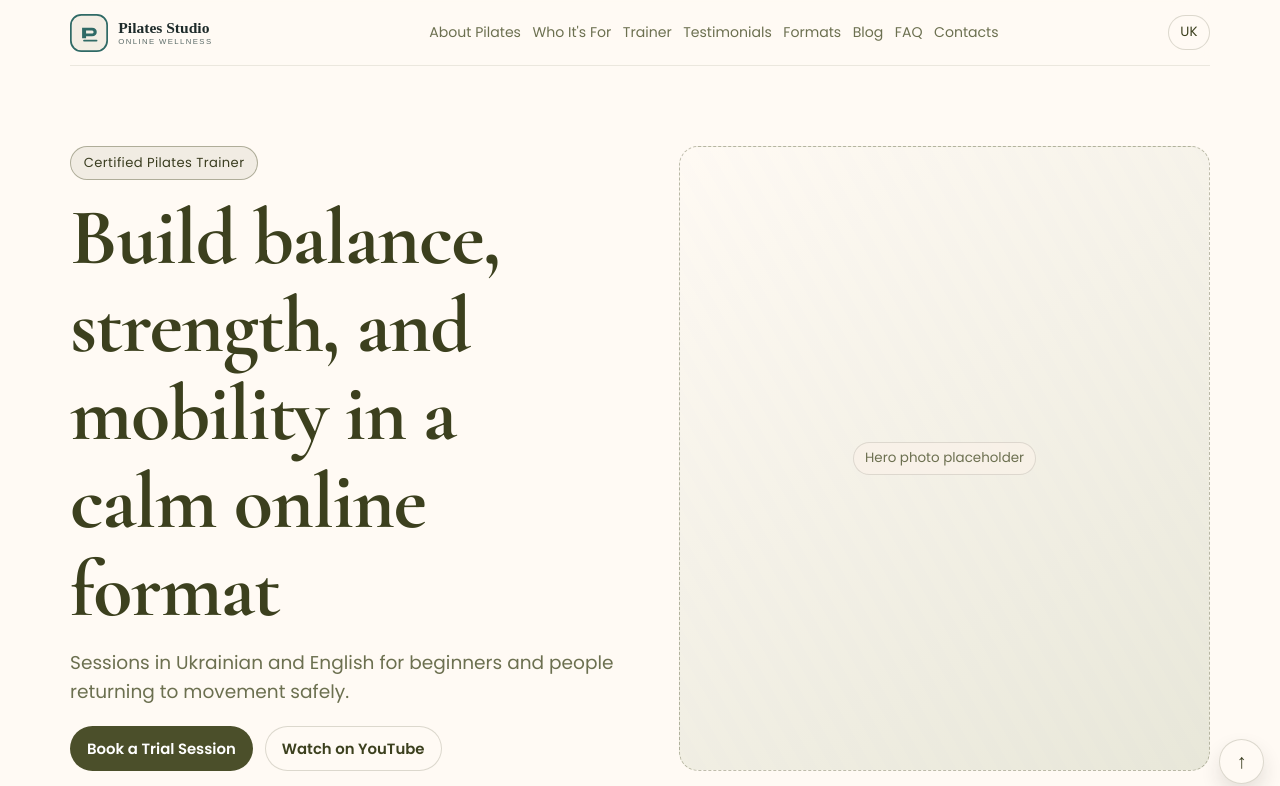
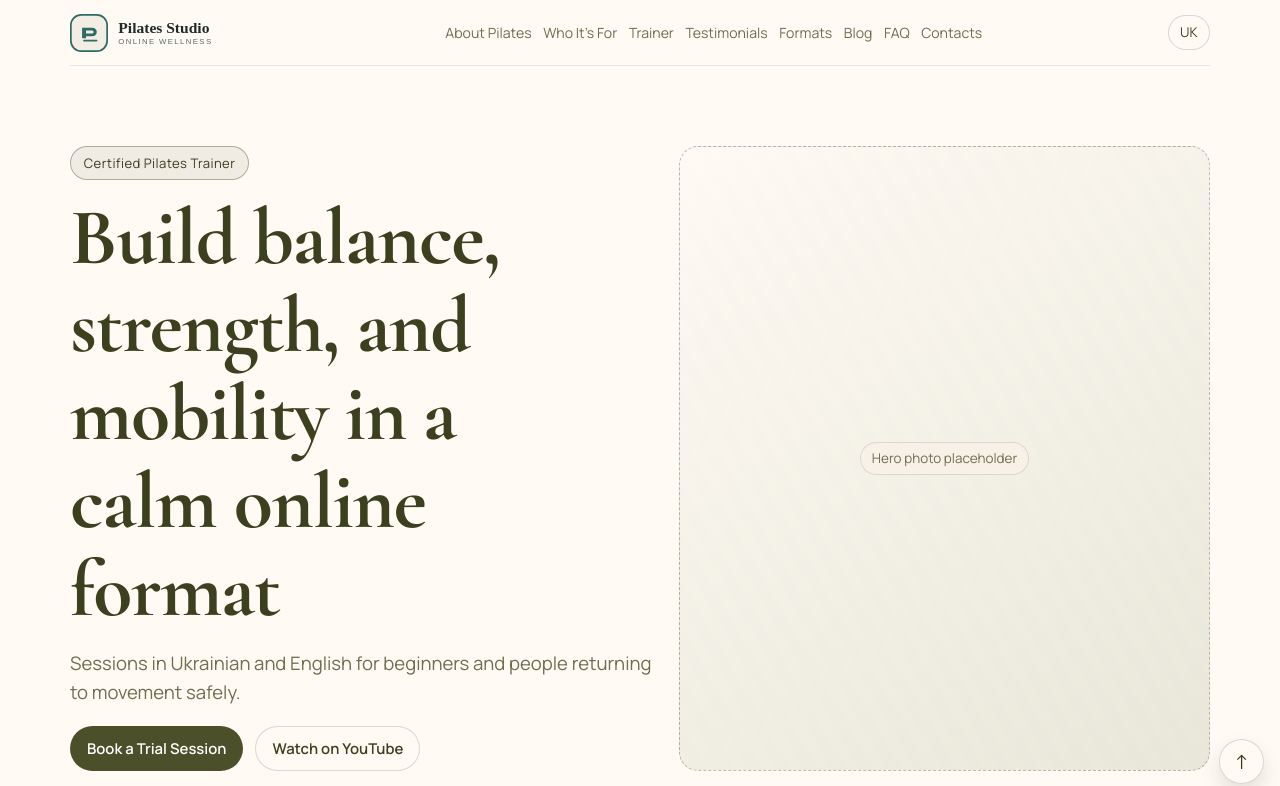
Before and after one commit to alexshen73/pilates-studio, a Next.js app: page /en in a window 1280 px wide. Shown: the top 786 px of the page. Built offline with nearby package versions, Linux system fonts and the light colour scheme.

Commit message:
revert: restore previous font setup

```diff
--- a/app/globals.css
+++ b/app/globals.css
@@ -25,7 +25,7 @@ body {
   margin: 0;
   color: var(--text);
   background: var(--bg);
-  font-family: "Poppins", var(--font-body-latin), var(--font-body), "Trebuchet MS", sans-serif;
+  font-family: var(--font-body), "Trebuchet MS", sans-serif;
   line-height: 1.55;
 }
 
@@ -155,7 +155,7 @@ h2,
 h3 {
   margin: 0;
   line-height: 1.1;
-  font-family: "Halogen-Md", var(--font-heading), Georgia, serif;
+  font-family: var(--font-heading), Georgia, serif;
 }
 
 h1 {
--- a/app/layout.tsx
+++ b/app/layout.tsx
@@ -1,5 +1,5 @@
 import type { Metadata } from "next";
-import { Cormorant_Garamond, Manrope, Poppins } from "next/font/google";
+import { Cormorant_Garamond, Manrope } from "next/font/google";
 
 import "@/app/globals.css";
 
@@ -15,12 +15,6 @@ const bodyFont = Manrope({
   weight: ["400", "500", "600", "700"],
 });
 
-const bodyLatinFont = Poppins({
-  variable: "--font-body-latin",
-  subsets: ["latin"],
-  weight: ["400", "500", "600", "700"],
-});
-
 export const metadata: Metadata = {
   metadataBase: new URL("https://example.com"),
   title: {
@@ -33,9 +27,7 @@ export const metadata: Metadata = {
 export default function RootLayout({ children }: { children: React.ReactNode }) {
   return (
     <html lang="en">
-      <body className={`${headingFont.variable} ${bodyFont.variable} ${bodyLatinFont.variable}`}>
-        {children}
-      </body>
+      <body className={`${headingFont.variable} ${bodyFont.variable}`}>{children}</body>
     </html>
   );
 }
```
